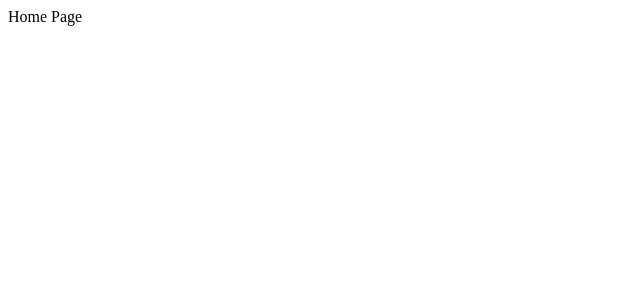
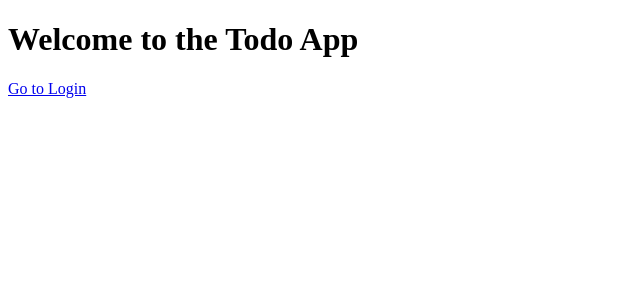
Before and after one commit to kencha-a11/appdev1, a React (Vite) app in the folder react-todo-app-useeffect-router-redux/: page / in a window 1280 px wide. Shown: the top 300 px of the page, without its empty margins (0-640 px from the left). Built offline with nearby package versions, Linux system fonts and the light colour scheme.

Commit message:
Done with Create the Home page section

```diff
--- a/react-todo-app-useeffect-router-redux/pages/Home.jsx
+++ b/react-todo-app-useeffect-router-redux/pages/Home.jsx
@@ -1,9 +1,10 @@
 import React from 'react'
 
-export default function Home() {
+export default function Home () {
   return (
     <div>
-      Home Page
+      <h1>Welcome to the Todo App</h1>
+      <a href="/login">Go to Login</a>
     </div>
   )
 }
```
